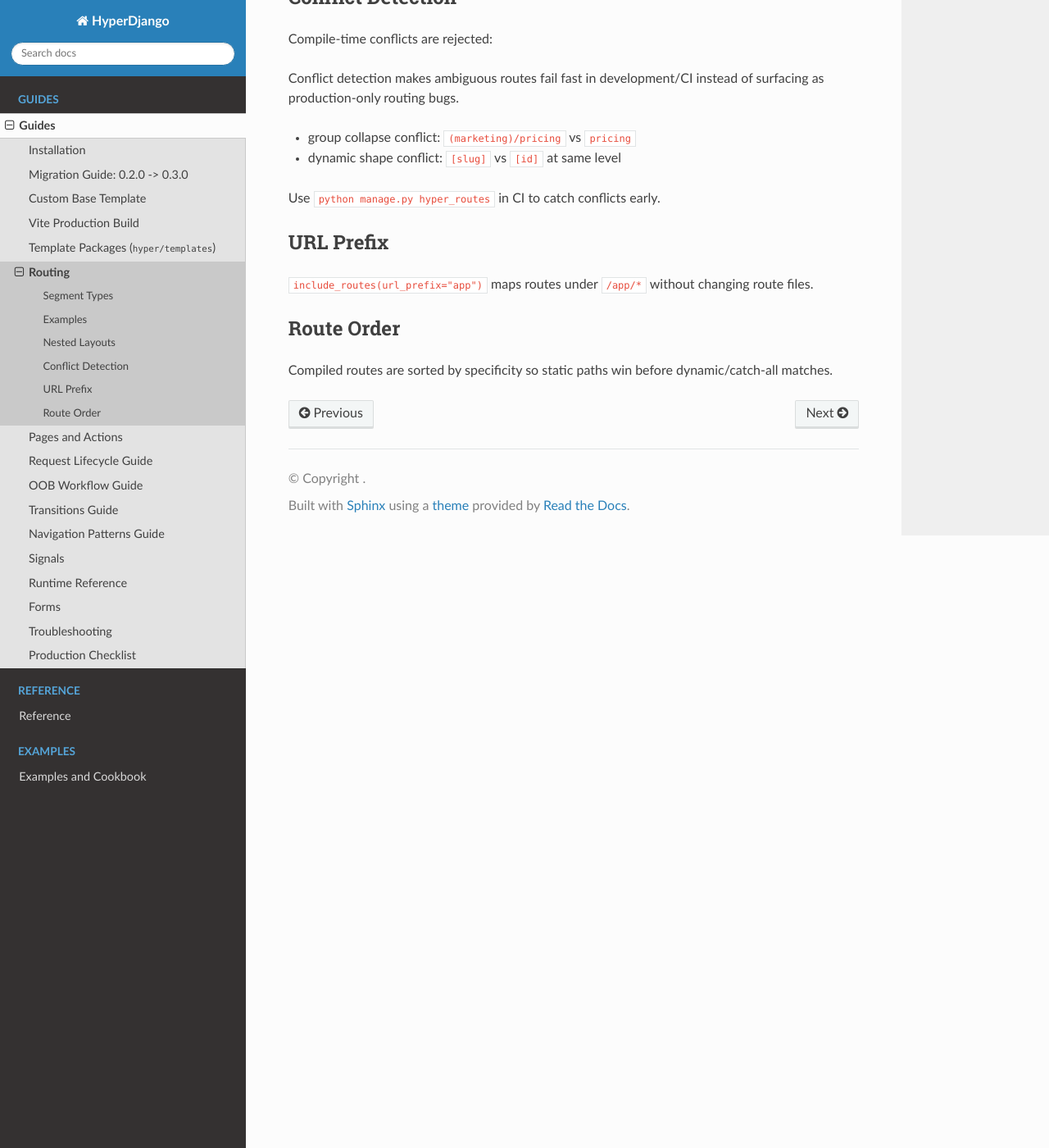
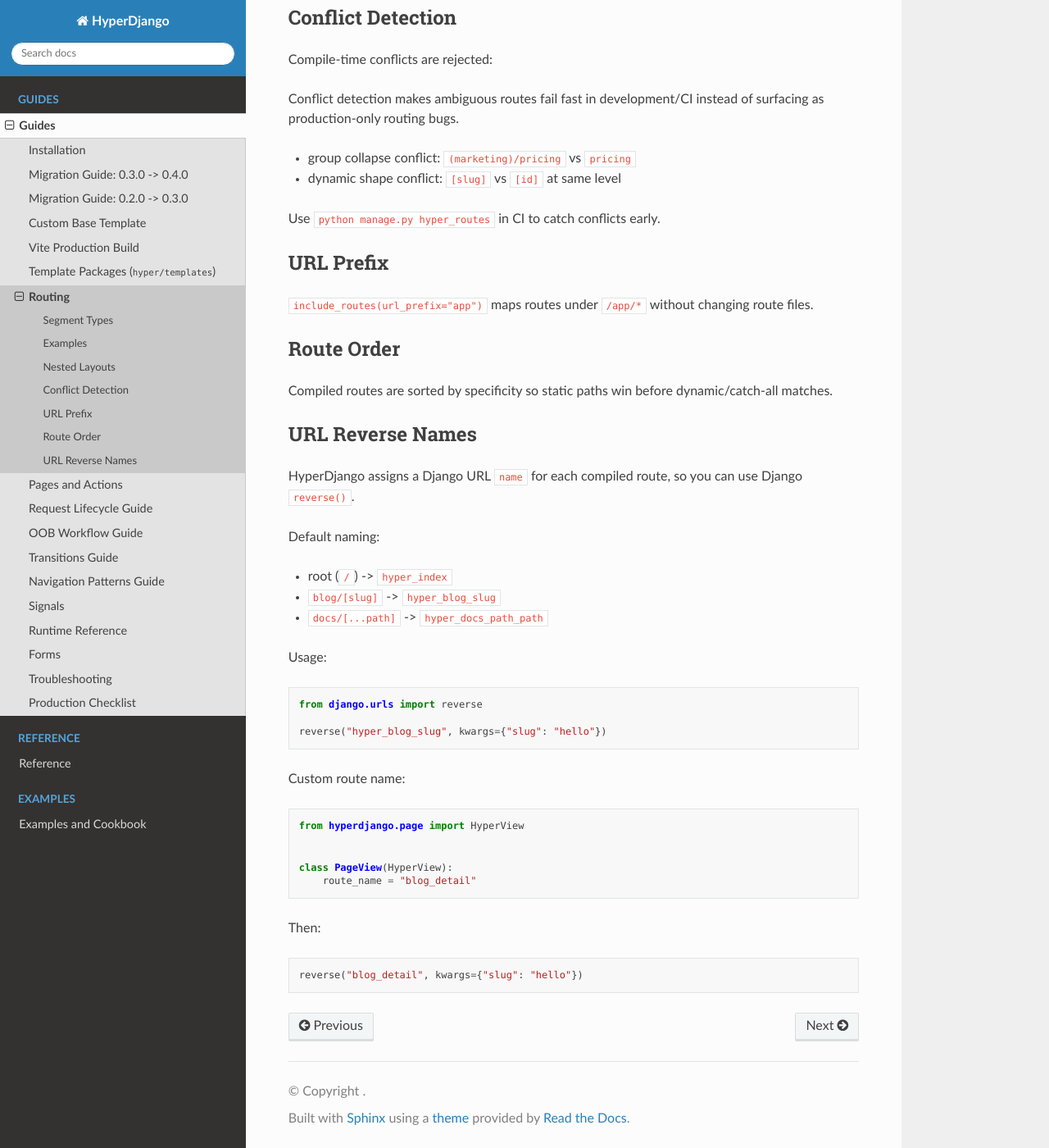
Before and after one commit to devwaseem/hyperdjango, a Sphinx documentation site: the page built from docs/routing.md, in a window 1280 px wide and 1400 px high, scrolled down 1206 px. Shown: the whole window at 82% size. Built offline with Sphinx 7.4.7 and the Read the Docs theme 3.1.0, drawn with Linux system fonts in a browser that asks for light colours; some of the changed text lies outside the part shown.

Commit message:
feat: prepare 0.4 migration and Django View routing

````diff
--- a/docs/guides/index.md
+++ b/docs/guides/index.md
@@ -6,6 +6,7 @@
 :maxdepth: 1
 
 ../installation
+migration-0.3-to-0.4
 migration-0.2-to-0.3
 custom-base-template
 vite-production-build
--- a/docs/routing.md
+++ b/docs/routing.md
@@ -4,7 +4,7 @@
 
 Each route module must define a class named `PageView`.
 
-For routed page behavior, `PageView` should inherit `HyperView`.
+For Hyper features, `PageView` should inherit `HyperView`. For plain Django behavior, `PageView` can subclass `django.views.View`.
 
 This routing model keeps route intent in the filesystem and reduces URLconf drift. You keep Django views/classes, with a predictable structure similar to file-routed frameworks.
 
@@ -56,3 +56,37 @@
 ## Route Order
 
 Compiled routes are sorted by specificity so static paths win before dynamic/catch-all matches.
+
+## URL Reverse Names
+
+HyperDjango assigns a Django URL `name` for each compiled route, so you can use Django `reverse()`.
+
+Default naming:
+
+- root (`/`) -> `hyper_index`
+- `blog/[slug]` -> `hyper_blog_slug`
+- `docs/[...path]` -> `hyper_docs_path_path`
+
+Usage:
+
+```python
+from django.urls import reverse
+
+reverse("hyper_blog_slug", kwargs={"slug": "hello"})
+```
+
+Custom route name:
+
+```python
+from hyperdjango.page import HyperView
+
+
+class PageView(HyperView):
+    route_name = "blog_detail"
+```
+
+Then:
+
+```python
+reverse("blog_detail", kwargs={"slug": "hello"})
+```
--- a/pyproject.toml
+++ b/pyproject.toml
@@ -1,6 +1,6 @@
 [project]
 name = "hyperdjango"
-version = "0.3.1"
+version = "0.4.0"
 description = "SvelteKit-like file routing and hypermedia runtime for Django"
 readme = "README.md"
 requires-python = ">=3.13"
````
Also changed, not shown: README.md (+3 -0 lines), docs/examples/example-app.md (+1 -0 lines), docs/guides/migration-0.3-to-0.4.md (added, +56 -0 lines), docs/reference/page-api.md (+1 -1 lines), example/README.md, 8 other files.
